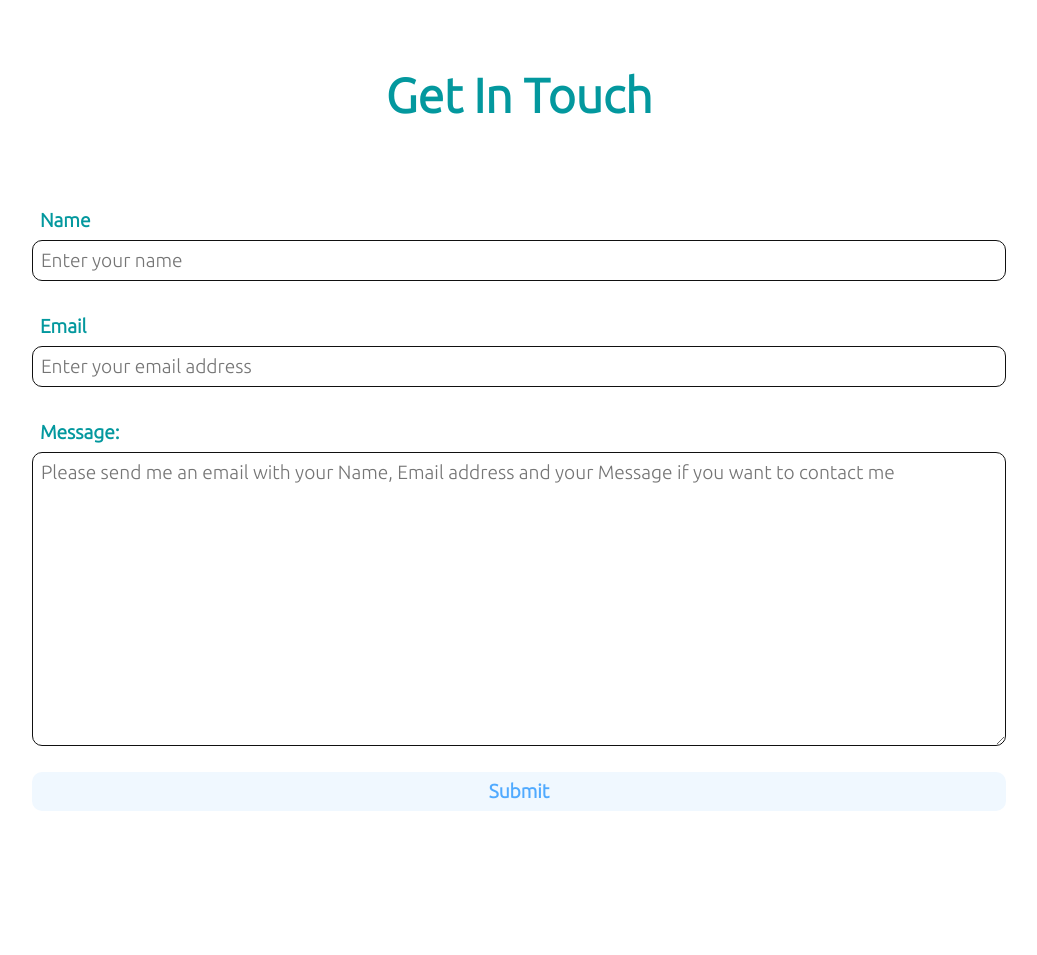
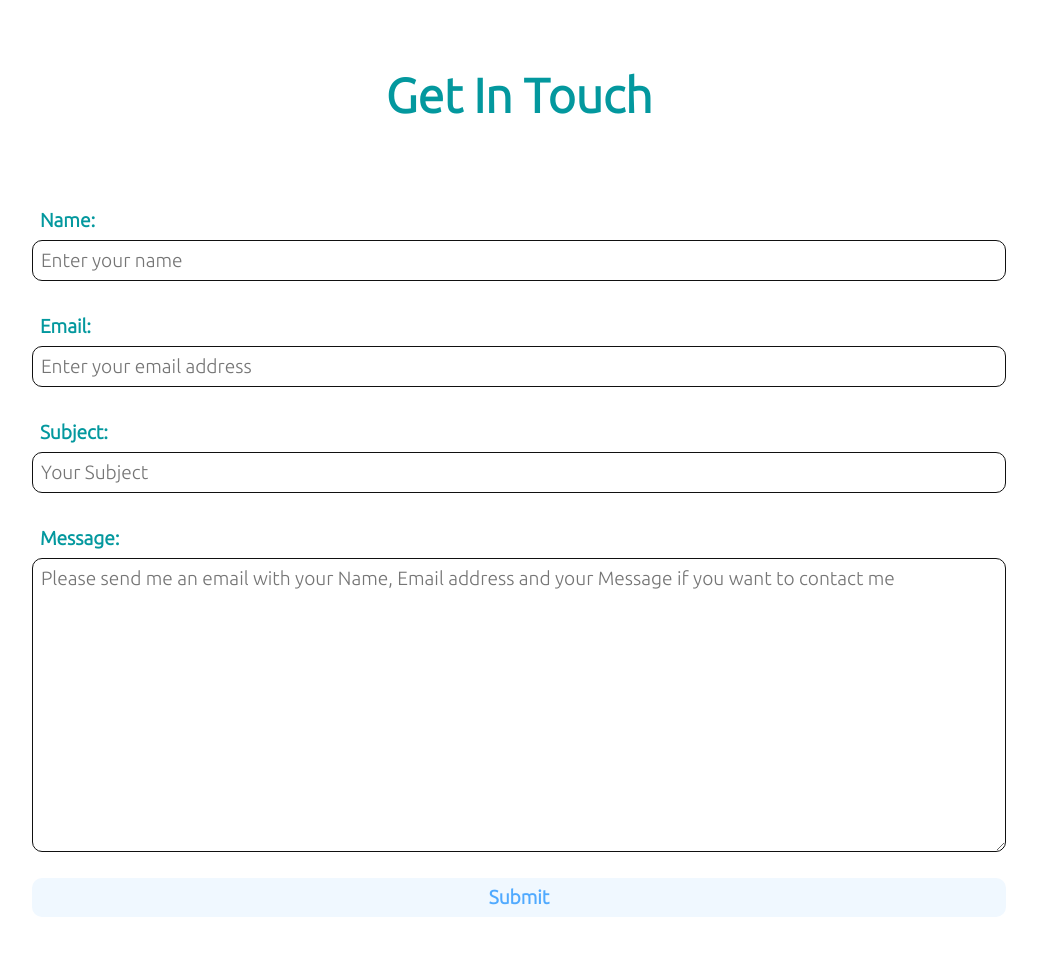
Before and after one commit to cknishan/My_Portfolio, a plain HTML site: page index.html in a window 1280 px wide. Shown: the part 2767-3722 px from the top of the page, without its empty margins (121-1158 px from the left). Before the commit the page ends 3687 px from the top, so only its background shows below. Drawn offline with nearby package versions, Linux system fonts and the light colour scheme.

Commit message:
email functionality added

```diff
--- a/index.html
+++ b/index.html
@@ -135,23 +135,26 @@
         <!-- contact section -->
         <section class="container" id="contact">
             <h2 class="h2-heading">Get In Touch</h2>
-            <form id="contact-form">
+            <form id="contact-form" action="https://formsubmit.co/472df2b90af66592855d868f02f25d80" method="POST">
                 <div class="form-group">
-                    <label for="name" id="name-label">Name</label>
-                    <input type="text" id="name" required placeholder="Enter your name" autocomplete="off">
+                    <label for="name" id="name-label">Name:</label>
+                    <input type="text" id="name" name="name" required placeholder="Enter your name" autocomplete="off">
                 </div>
                 <div class="form-group">
-                    <label for="email" id="email-label">Email</label>
-                    <input type="email" id="email" autocomplete="off" required placeholder="Enter your email address">
+                    <label for="email" id="email-label">Email:</label>
+                    <input type="email" id="email" name="email" autocomplete="off" required
+                        placeholder="Enter your email address">
                 </div>
-
+                <div class="form-group">
+                    <label for="subject">Subject:</label>
+                    <input type="text"  name="subject" autocomplete="off" required
+                        placeholder="Your Subject">
+                </div>
                 <div class="form-group">
                     <label for="message">Message:</label>
-                    <textarea name="comments" rows="12" cols="20" id="message"
+                    <textarea name="message" rows="12" cols="20" id="message"
                         placeholder="Please send me an email with your Name, Email address and your Message if you want to contact me"></textarea>
                 </div>
-
-
                 <div class="form-group">
                     <button type="submit" id="submit" class="submit-button">
                         Submit
```
